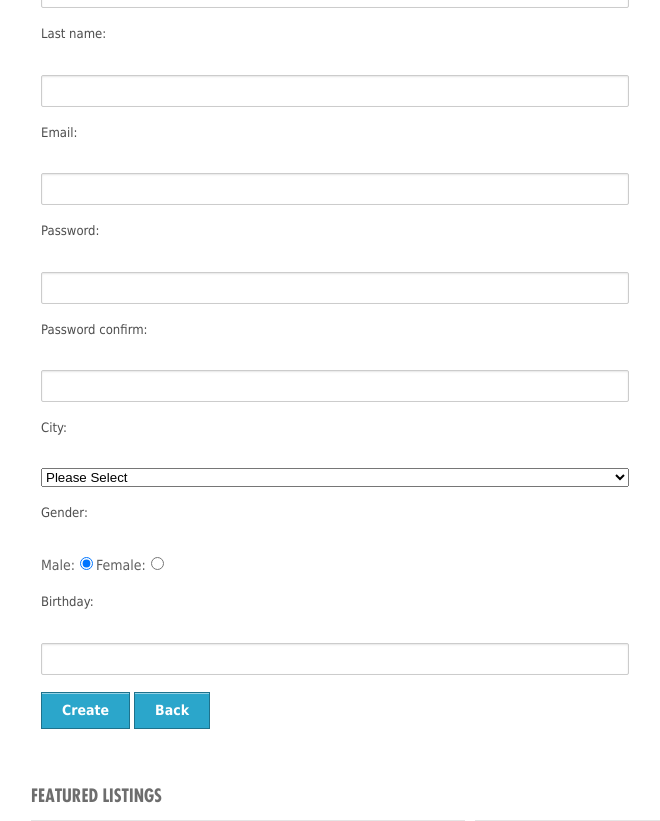
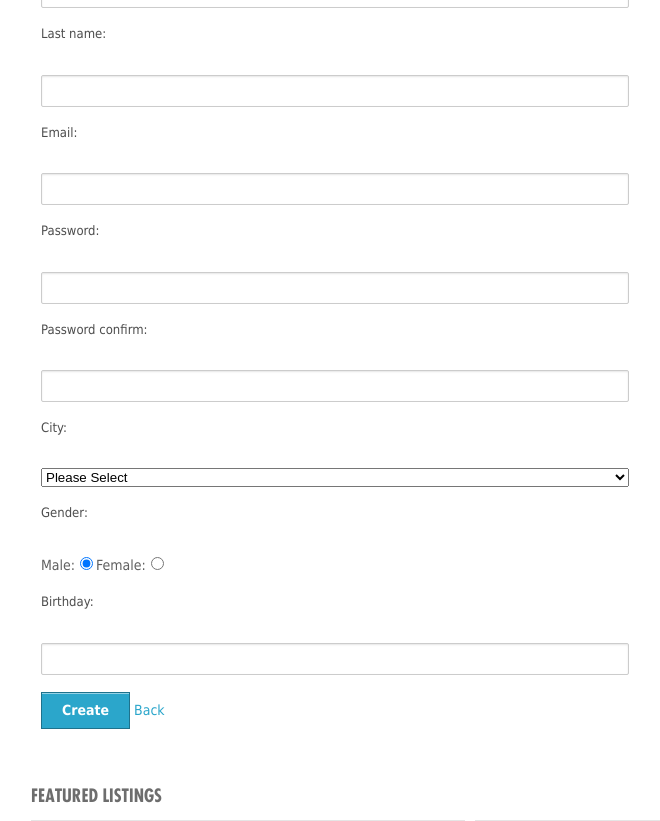
Before and after one commit to chrisevansau/production.fatecrew, a CodeIgniter app: page /index.php/user/new_entry in a window 1280 px wide. Shown: the part 626-1447 px from the top of the page, without its empty margins (138-798 px from the left). Run offline with CodeIgniter, Linux system fonts and the light colour scheme; data comes from the database, SQL or seed files in the repository; data that the repository does not hold is empty; some libraries are stand-ins or nearby versions.

Commit message:
fixed reg page

```diff
--- a/application/views/user/new.php
+++ b/application/views/user/new.php
@@ -126,14 +126,15 @@ $(document).ready(function() {
     <input type="hidden" name="date_modified" value="<?php echo date("Y-m-d H:i:s"); ?>" maxlength="500" size="50"  />
 
   <p>
-    <?php echo form_submit('submit', 'Create', 'class="button"'); ?>  <?php echo anchor("/login", "Back", 'class="button"'); ?>
+    <?php echo form_submit('submit', 'Create', 'class="button"'); ?>  <?php echo anchor("/login", "Back"); ?>
   </p>
   <?php echo form_close(); ?>
 
 
   </div>
   <div class="one_third">
-    <div class="ad">Content for  class "one_third" Goes Here</div>
+    <div class="ad"><a href="http://www.kqzyfj.com/click-7554568-11848784" target="_top">
+<img src="http://www.ftjcfx.com/image-7554568-11848784" width="400" height="600" alt="" border="0"/></a></div>
   </div>
   <div class="clear">&nbsp;</div>
   </div>
```
